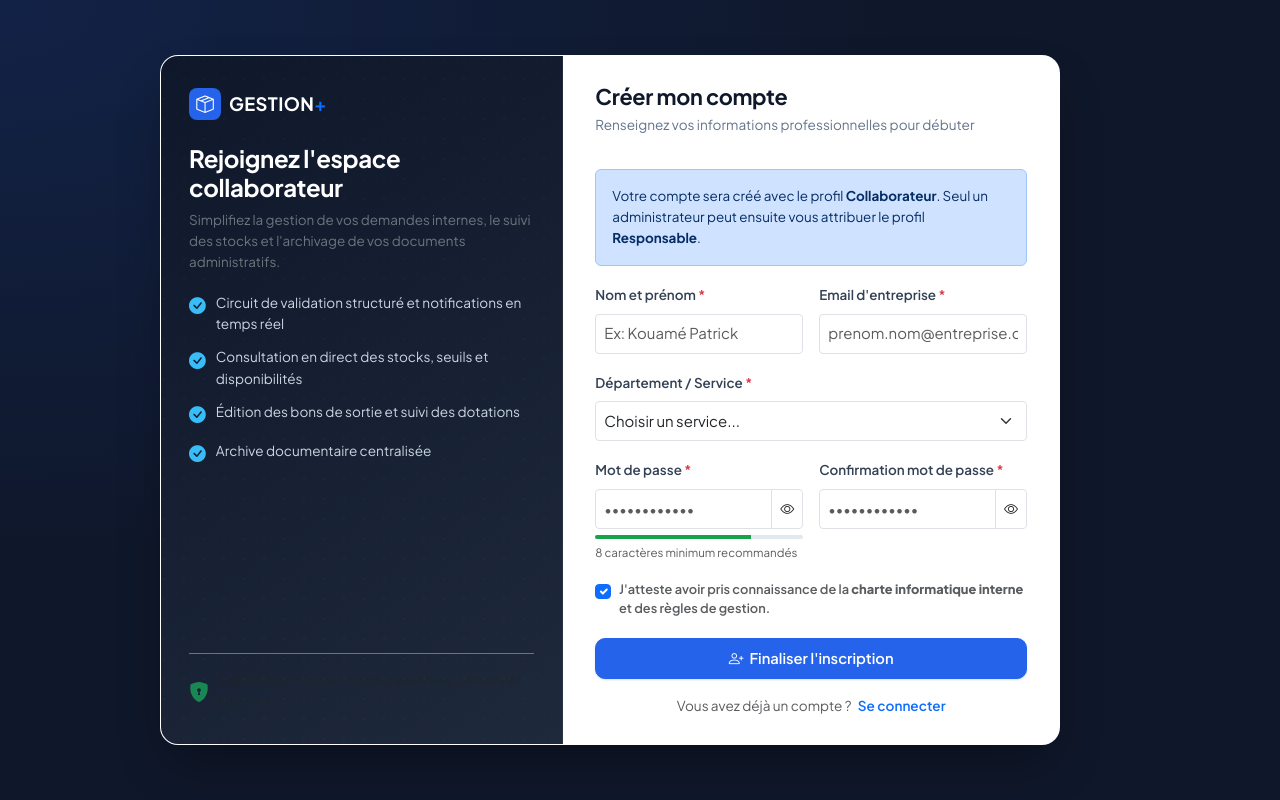
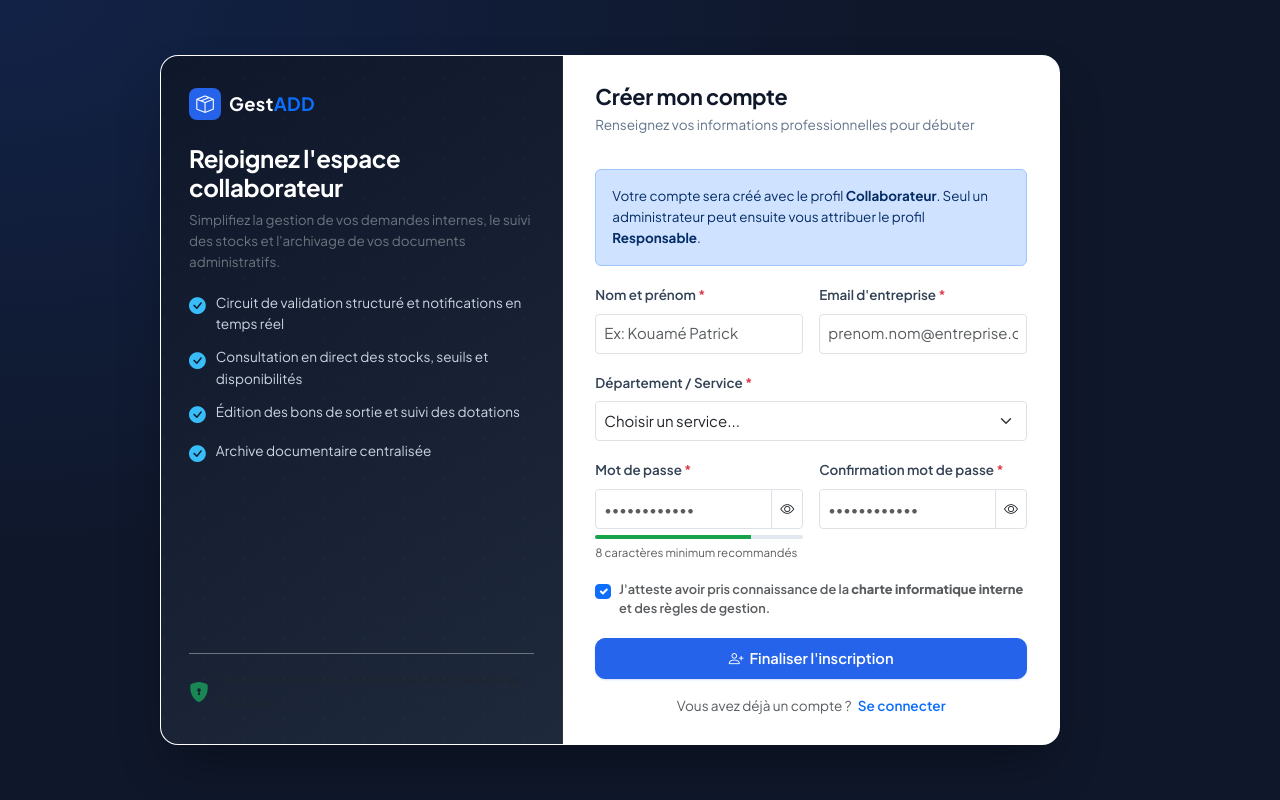
Before and after one commit to servicedevfac/app_administrative, a Laravel app: page / in a window 1280 px wide. Run offline with Laravel 12, Linux system fonts and the light colour scheme; data that the repository does not hold is empty.

Commit message:
feat: renommer l'application GestADD

```diff
--- a/app/Http/Controllers/Api/MaterialRequestController.php
+++ b/app/Http/Controllers/Api/MaterialRequestController.php
@@ -1027,7 +1027,7 @@ class MaterialRequestController extends Controller
 <style>body{font-family:Arial,sans-serif;padding:32px;color:#1e293b}table{width:100%;border-collapse:collapse;margin-top:20px}th,td{border:1px solid #cbd5e1;padding:8px 12px;text-align:left}th{background:#f8fafc}</style>
 </head>
 <body>
-<h2>GESTION+ — BON DE VALIDATION & DÉCHARGE</h2>
+<h2>GestADD — BON DE VALIDATION & DÉCHARGE</h2>
 <p><strong>Référence :</strong> {$ref} | <strong>Date :</strong> {$date}</p>
 <p><strong>Demandeur :</strong> {$requester} ({$service}) | <strong>Catégorie :</strong> {$category}</p>
 <p><strong>Motif :</strong> {$motif} | <strong>Validé par :</strong> {$approver}</p>
--- a/app/Http/Controllers/Api/ReportController.php
+++ b/app/Http/Controllers/Api/ReportController.php
@@ -114,7 +114,7 @@ class ReportController extends Controller
             $output = fopen('php://output', 'wb');
             fwrite($output, "\xEF\xBB\xBF");
 
-            fputcsv($output, ['RAPPORT CONSOLIDÉ DE GESTION INTERNE — GESTION+'], ';');
+            fputcsv($output, ['RAPPORT CONSOLIDÉ DE GESTION INTERNE — GestADD'], ';');
             fputcsv($output, ['Période', $from->format('d/m/Y').' au '.$to->format('d/m/Y'), 'Généré le', now()->format('d/m/Y H:i')], ';');
             fputcsv($output, [], ';');
 
--- a/app/Models/SystemBackup.php
+++ b/app/Models/SystemBackup.php
@@ -83,7 +83,7 @@ class SystemBackup extends Model
         $filename = $reference.'_'.now()->format('Ymd_His').'.json';
         $filePath = "backups/{$filename}";
         $json = json_encode([
-            'app' => 'GESTION+',
+            'app' => 'GestADD',
             'reference' => $reference,
             'generated_at' => now()->toIso8601String(),
             'generated_by' => $creator?->email ?? 'system@scheduler',
--- a/resources/views/app.blade.php
+++ b/resources/views/app.blade.php
@@ -3,7 +3,7 @@
 <head>
   <meta charset="UTF-8">
   <meta name="viewport" content="width=device-width, initial-scale=1.0">
-  <title>GESTION+ | Logiciel de Gestion des Stocks, Demandes & Documents</title>
+  <title>GestADD | Logiciel de Gestion des Stocks, Demandes & Documents</title>
 
   <!-- Polices Google : Plus Jakarta Sans & Inter (Rendu naturel et typographie d'entreprise) -->
   <link rel="preconnect" href="https://fonts.googleapis.com">
@@ -43,7 +43,7 @@
           <div class="brand-icon">
             <i class="bi bi-box-seam"></i>
           </div>
-          <span class="brand-text">GESTION<span class="text-primary">+</span></span>
+          <span class="brand-text">Gest<span class="text-primary">ADD</span></span>
         </a>
       </div>
 
@@ -2587,7 +2587,7 @@
           <div>
             <div class="d-flex align-items-center gap-2 mb-4">
               <div class="brand-icon"><i class="bi bi-box-seam"></i></div>
-              <span class="brand-text">GESTION<span class="text-primary">+</span></span>
+              <span class="brand-text">Gest<span class="text-primary">ADD</span></span>
             </div>
             <h2 class="fs-4 fw-bold text-white mb-2">Rejoignez l'espace collaborateur</h2>
             <p class="text-secondary small">Simplifiez la gestion de vos demandes internes, le suivi des stocks et l'archivage de vos documents administratifs.</p>
@@ -2708,14 +2708,14 @@
           <div>
             <div class="d-flex align-items-center gap-2 mb-4">
               <div class="brand-icon"><i class="bi bi-box-seam"></i></div>
-              <span class="brand-text">GESTION<span class="text-primary">+</span></span>
+              <span class="brand-text">Gest<span class="text-primary">ADD</span></span>
             </div>
             <h2 class="fs-4 fw-bold text-white mb-2">Espace collaborateur</h2>
             <p class="text-secondary small">Connectez-vous pour gérer vos demandes internes, consulter les stocks et accéder aux opérations de votre service.</p>
           </div>
 
           <div class="pt-3 border-top border-secondary small text-muted">
-            Direction Générale & Administration • GESTION+
+            Direction Générale & Administration • GestADD
           </div>
         </div>
 
@@ -2790,7 +2790,7 @@
                 <div class="d-flex align-items-center gap-2 mb-2">
                   <img src="/images/corporate-logo.jpg" alt="Logo Corporate" class="pdf-company-logo">
                   <div>
-                    <h3 class="fw-bold mb-0 text-dark" style="font-size: 1.25rem;" id="pdfOrgTitle">GESTION+ ENTERPRISE</h3>
+                    <h3 class="fw-bold mb-0 text-dark" style="font-size: 1.25rem;" id="pdfOrgTitle">GestADD</h3>
                     <small class="text-muted">Système centralisé de gestion interne des demandes, stocks & décharges</small>
                   </div>
                 </div>
--- a/routes/api.php
+++ b/routes/api.php
@@ -37,7 +37,7 @@ Route::get('/health', function () {
 
     return response()->json([
         'status' => $dbConnected ? 'online' : 'degraded',
-        'app' => 'GESTION+ Enterprise Backend',
+        'app' => 'GestADD Backend',
         'database_connected' => $dbConnected,
         'has_users' => $hasUsers,
         'database_driver' => config('database.default'),
```
Also changed, not shown: public/app.html (+5 -5 lines), tests/Feature/CompleteSpecificationModulesTest.php (+5 -1 lines), database/migrations/2026_11_04_000002_complete_all_specification_modules.php, public/js/app.js, 1 other file.
